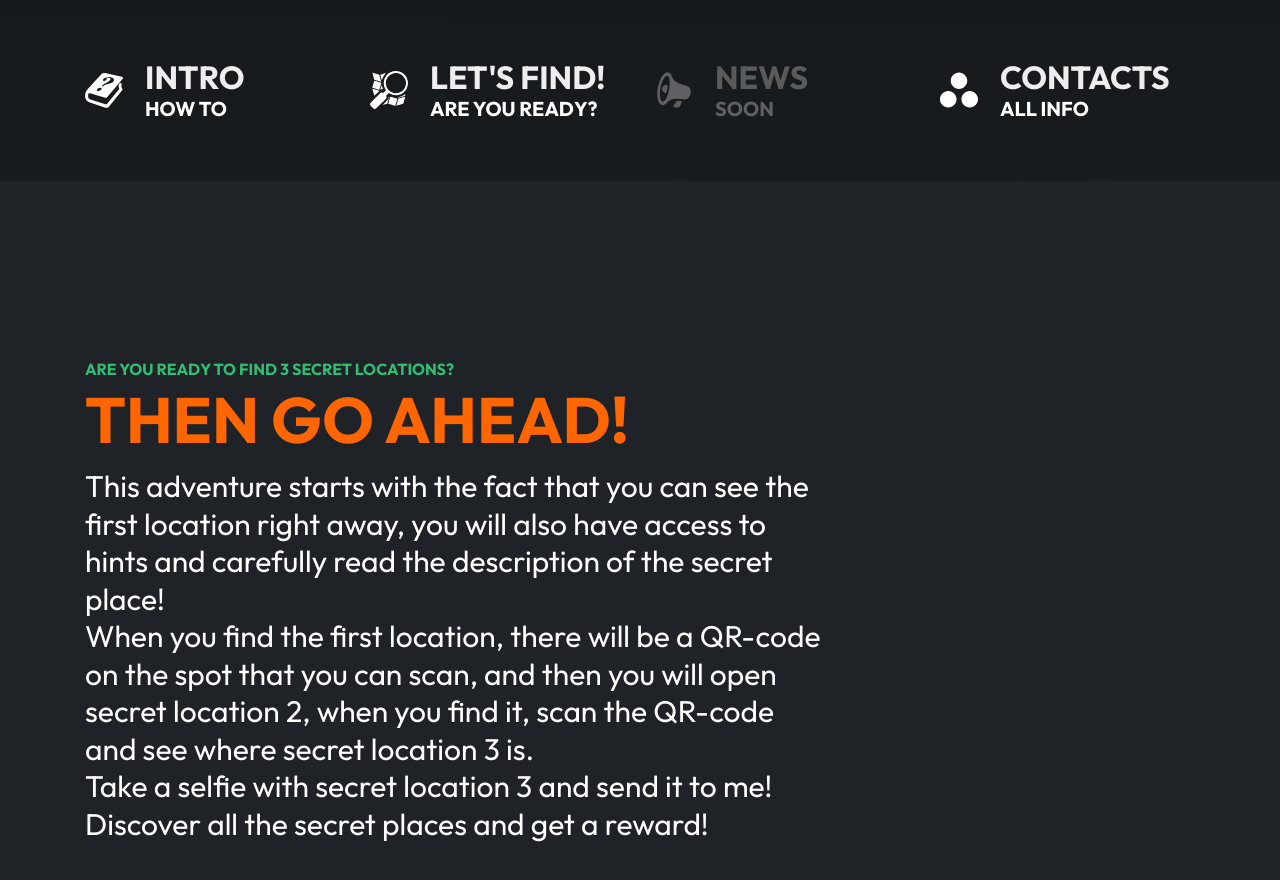
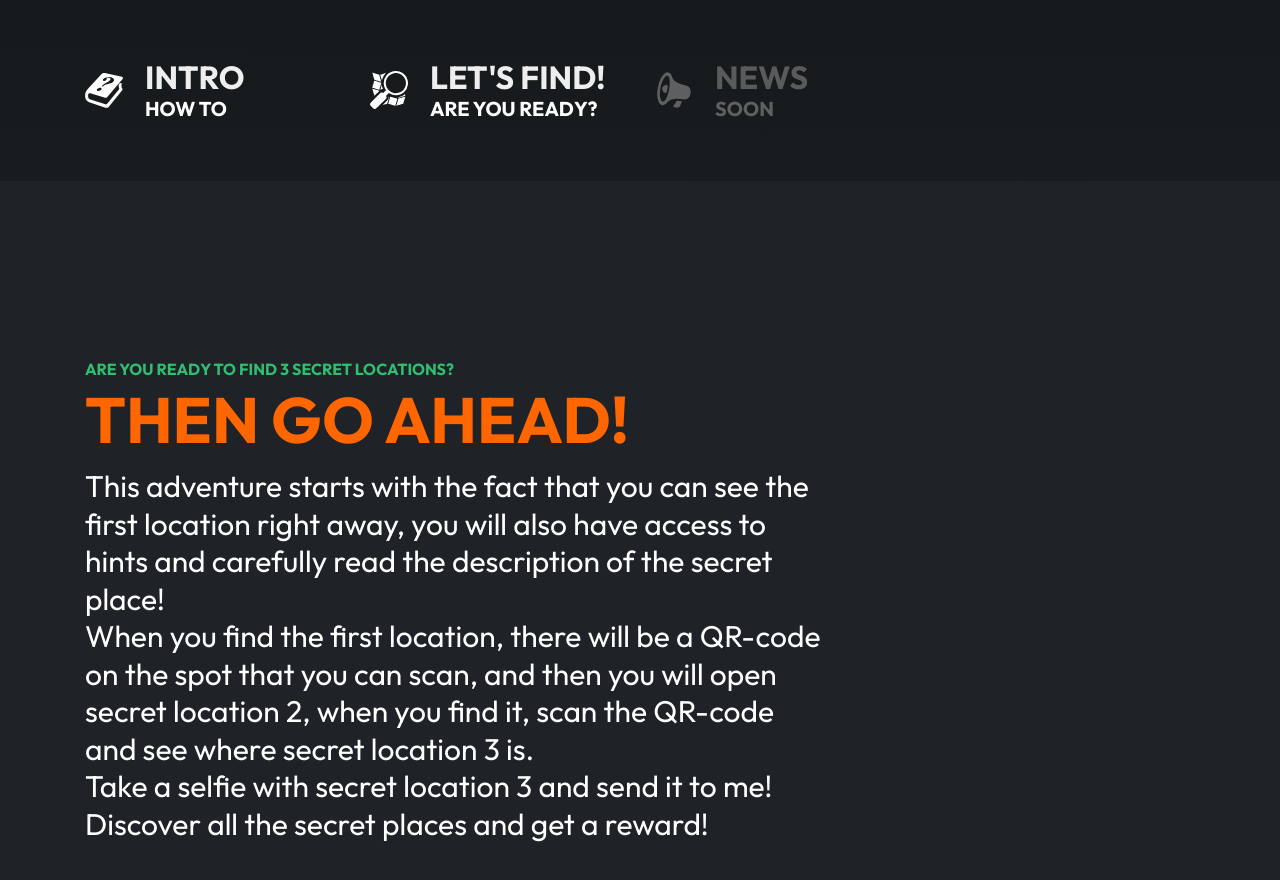
Before and after one commit to papchenko/letsfind.github.io, a plain HTML site: page index.html in a window 1280 px wide. Shown: the top 880 px of the page. Drawn offline with Linux system fonts and the light colour scheme.

Commit message:
cloned from https://github.com/papchenko/letsfind (#1)

```diff
--- a/index.html
+++ b/index.html
@@ -49,7 +49,7 @@
                         <h4 class="header__text inactive">soon</h4>
                     </div>
                 </a>
-                <a href="#info" class="header__item smoothscroll">
+                <!-- <a href="#info" class="header__item smoothscroll">
                     <div class="header__icon">
                         <img src="src/img/icons/header/contacts.svg" alt="Contacts">
                     </div>
@@ -57,7 +57,7 @@
                         <h4 class="header__title title-header">contacts</h4>
                         <h4 class="header__text">all info</h4>
                     </div>
-                </a>
+                </a> -->
             </div>
         </header>
         <main class="main">
```
